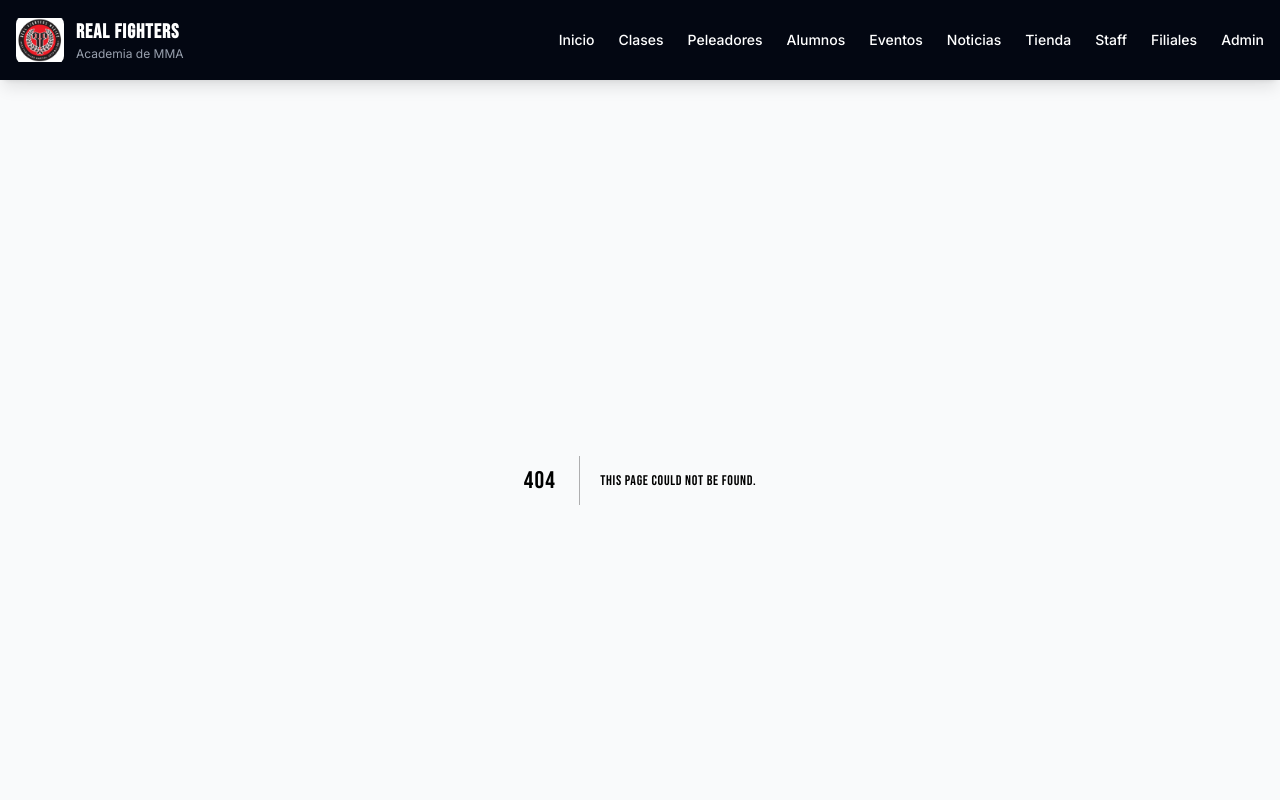
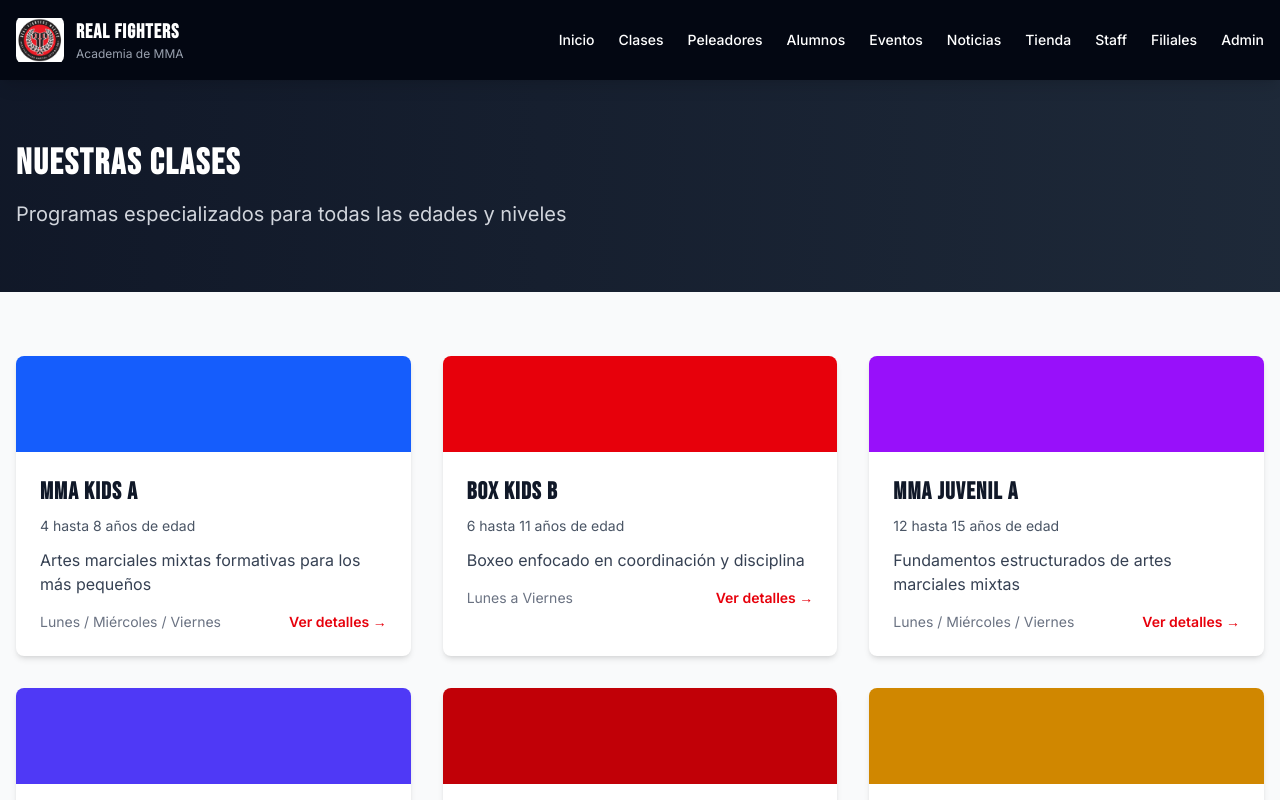
Before and after one commit to criss1935/real-fighters, a Next.js app: page /classes in a window 1280 px wide. Before the commit this address had no page. Shown: the top 800 px of the page. Built offline with nearby package versions, Linux system fonts and the light colour scheme.

Commit message:
WIP backup emergencia

```diff
--- /dev/null
+++ b/app/classes/page.tsx
@@ -0,0 +1,54 @@
+import Link from 'next/link';
+import { classes } from '../../lib/classes-data';
+
+export default function ClasesPage() {
+  return (
+    <div className="min-h-screen bg-gray-50">
+      {/* Hero */}
+      <section className="bg-gradient-to-r from-gray-900 to-gray-800 text-white py-16">
+        <div className="container mx-auto px-4">
+          <h1 className="text-4xl font-bold mb-4">Nuestras Clases</h1>
+          <p className="text-xl text-gray-300">
+            Programas especializados para todas las edades y niveles
+          </p>
+        </div>
+      </section>
+
+      {/* Classes Grid */}
+      <section className="py-16">
+        <div className="container mx-auto px-4">
+          <div className="grid grid-cols-1 md:grid-cols-2 lg:grid-cols-3 gap-8">
+            {classes.map((clase) => (
+              <Link
+                key={clase.slug}
+                href={`/clases/${clase.slug}`}
+                className="bg-white rounded-lg shadow-md overflow-hidden hover:shadow-xl transition group"
+              >
+                <div className={`${clase.color} h-24 flex items-center justify-center text-6xl`}>
+                  {clase.icon}
+                </div>
+                <div className="p-6">
+                  <h2 className="text-2xl font-bold text-gray-900 mb-2 group-hover:text-red-600 transition">
+                    {clase.name}
+                  </h2>
+                  <p className="text-sm text-gray-600 mb-3">
+                    {clase.ageRange}
+                  </p>
+                  <p className="text-gray-700 mb-4">
+                    {clase.shortDescription}
+                  </p>
+                  <div className="flex items-center justify-between text-sm">
+                    <span className="text-gray-500">{clase.schedule.days}</span>
+                    <span className="text-red-600 font-semibold group-hover:underline">
+                      Ver detalles →
+                    </span>
+                  </div>
+                </div>
+              </Link>
+            ))}
+          </div>
+        </div>
+      </section>
+    </div>
+  );
+}
--- /dev/null
+++ b/components/Footer.tsx
@@ -0,0 +1,38 @@
+export default function Footer() {
+  return (
+    <footer className="bg-gray-900 text-gray-400 py-8 mt-12">
+      <div className="container mx-auto px-4">
+        <div className="grid grid-cols-1 md:grid-cols-3 gap-8">
+          <div>
+            <h3 className="text-white font-bold mb-4">Real Fighters</h3>
+            <p className="text-sm">
+              Portal profesional de peleadores de la academia.
+              Récords verificados y actualizados.
+            </p>
+          </div>
+
+          <div>
+            <h3 className="text-white font-bold mb-4">Enlaces</h3>
+            <ul className="space-y-2 text-sm">
+              <li><a href="/fighters" className="hover:text-red-500 transition">Peleadores</a></li>
+              <li><a href="/events" className="hover:text-red-500 transition">Eventos</a></li>
+              <li><a href="#" className="hover:text-red-500 transition">Contacto</a></li>
+            </ul>
+          </div>
+
+          <div>
+            <h3 className="text-white font-bold mb-4">Privacidad</h3>
+            <p className="text-sm">
+              Todos los datos son publicados con consentimiento explícito.
+              Para correcciones: <span className="text-red-500">info@realfighters.com</span>
+            </p>
+          </div>
+        </div>
+
+        <div className="border-t border-gray-800 mt-8 pt-6 text-center text-sm">
+          <p>&copy; 2024 Real Fighters. Portal Demo - Versión de Presentación</p>
+        </div>
+      </div>
+    </footer>
+  );
+}
```
Also changed, not shown: app/page.tsx (line endings or trailing spaces).
